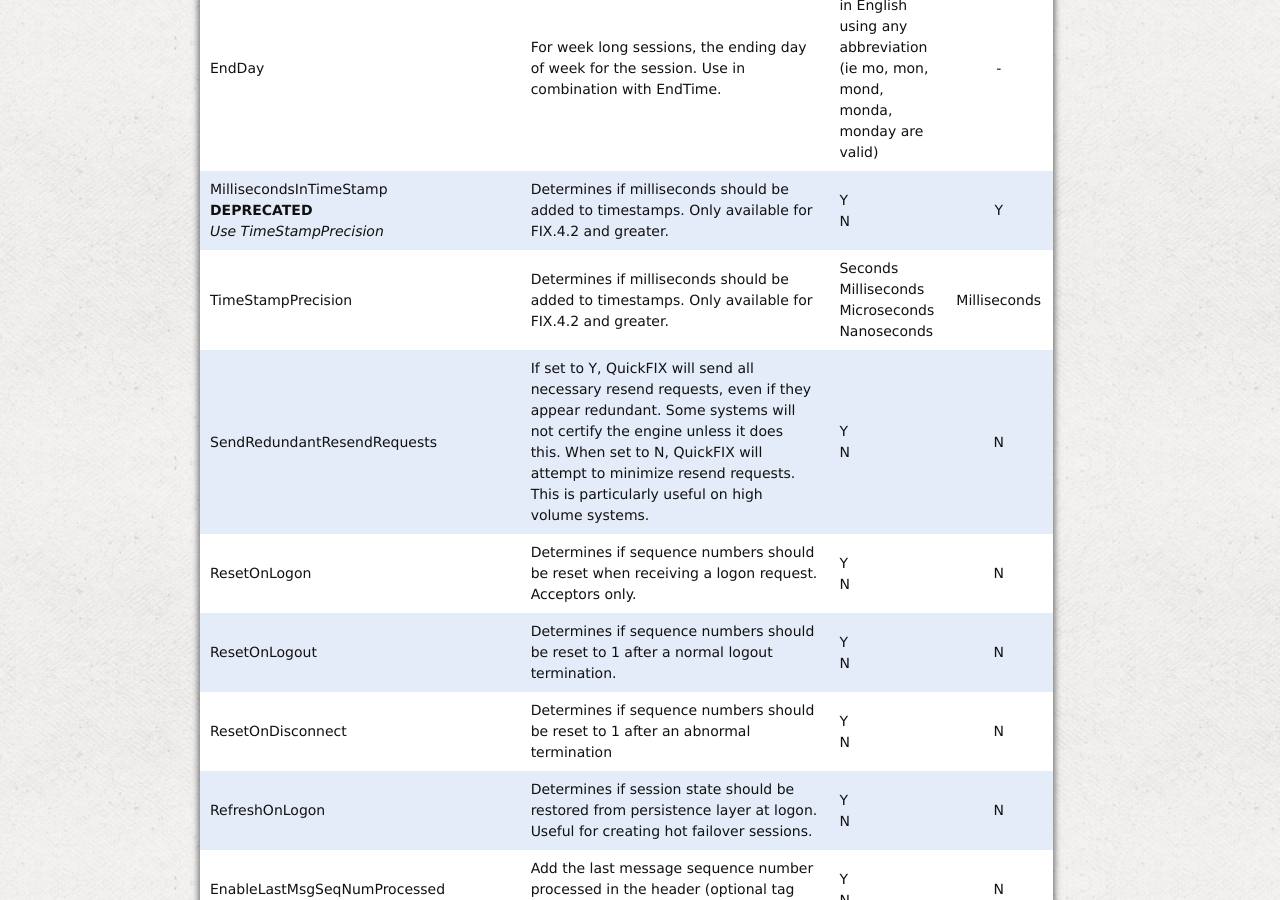
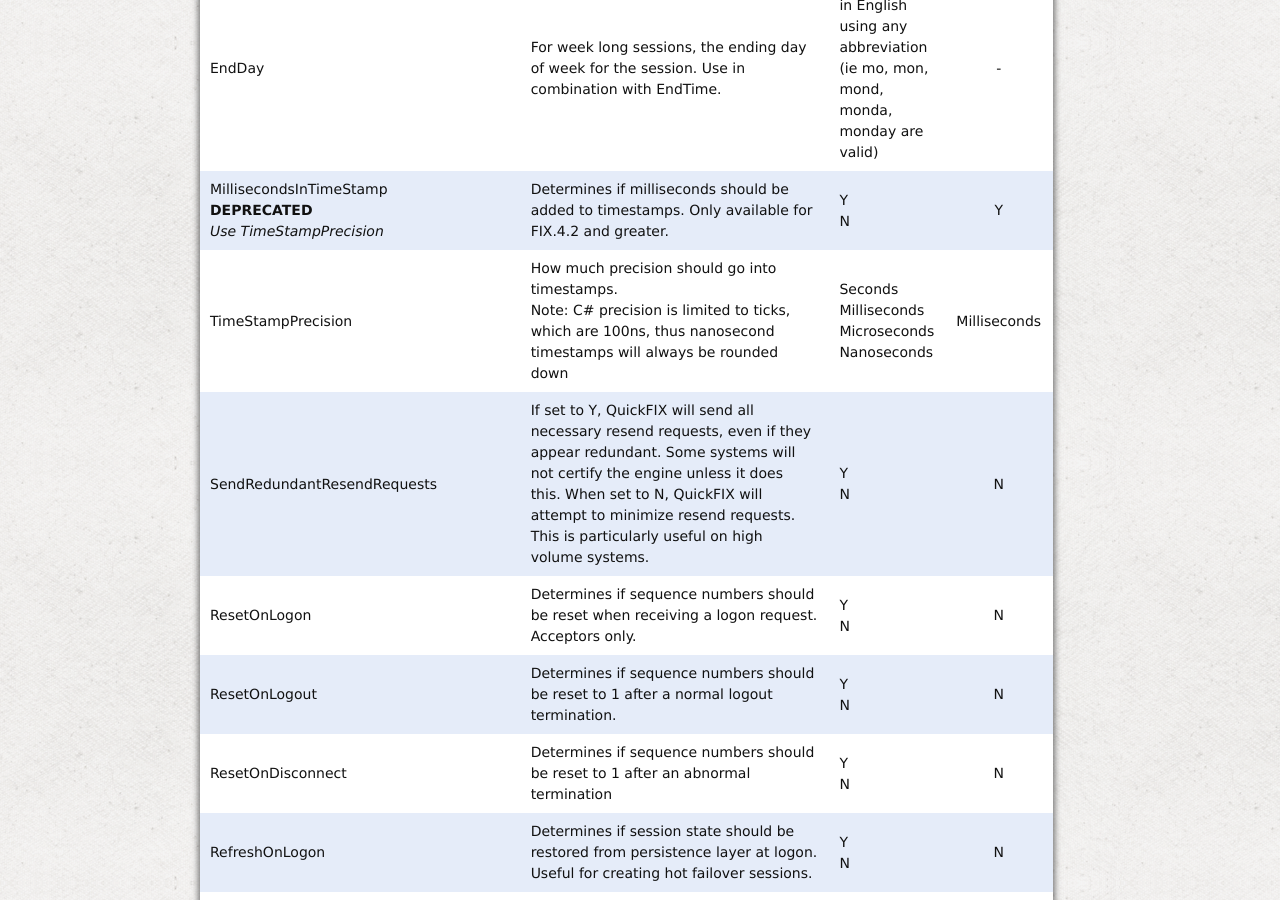
Before and after one commit to connamara/quickfixn, a Jekyll site: the page built from tutorial/configuration.md, in a window 1280 px wide and 900 px high, scrolled down 3317 px. Built offline with Jekyll 4.4.1, drawn with Linux system fonts in a browser that asks for light colours.

Commit message:
actually finish TimeStampPrecision #847

```diff
--- a/tutorial/configuration.md
+++ b/tutorial/configuration.md
@@ -182,7 +182,10 @@ QuickFIX Settings
 
   <tr>
     <td class='setting'>TimeStampPrecision</td>
-    <td class='description'>Determines if milliseconds should be added to timestamps. Only available for FIX.4.2 and greater.</td>
+    <td class='description'>
+      How much precision should go into timestamps.<br/>
+      Note: C# precision is limited to ticks, which are 100ns, thus nanosecond timestamps will always be rounded down
+    </td>
     <td class='valid'>
       <div>Seconds</div>
       <div>Milliseconds</div>
```
